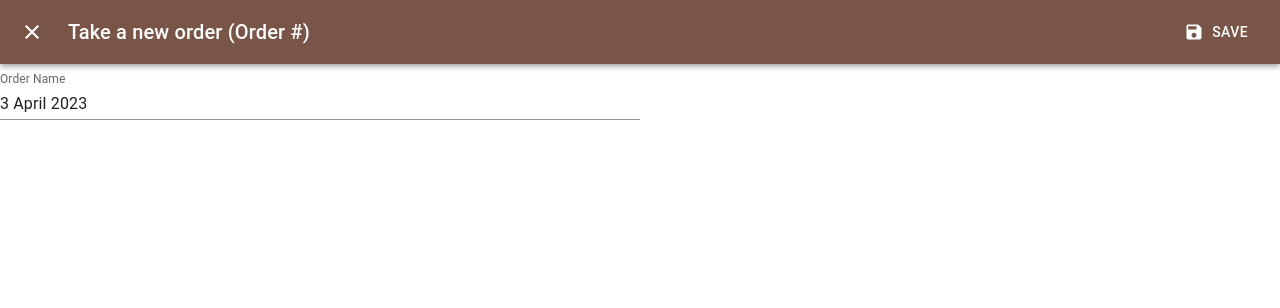
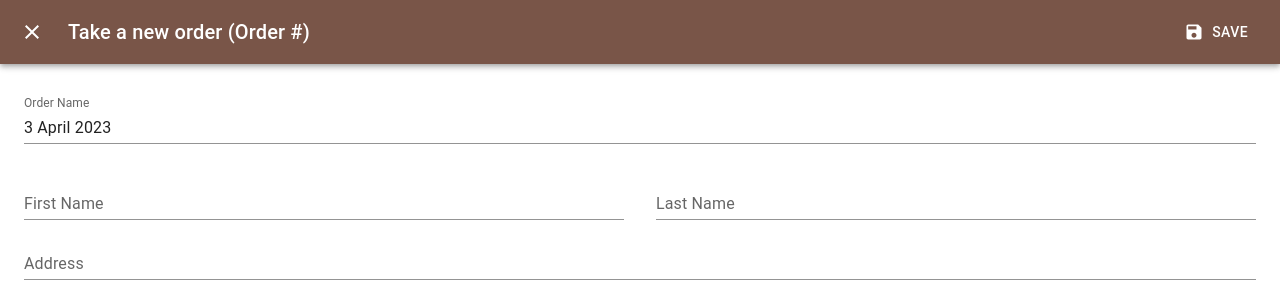
Before and after one commit to leekayden/kopikia, a React (Create React App) app: page /order in a window 1280 px wide. Both pictures are taken after a click on the button "TAKE AN ORDER". Shown: the top 308 px of the page. Built offline with nearby package versions, Linux system fonts and the light colour scheme; grey boxes are pictures that could not be loaded.

Commit message:
add grids (to change text)

```diff
--- a/src/components/common/TakeOrder.tsx
+++ b/src/components/common/TakeOrder.tsx
@@ -8,8 +8,9 @@ import Typography from "@mui/material/Typography";
 import CloseIcon from "@mui/icons-material/Close";
 import Slide from "@mui/material/Slide";
 import TextField from "@mui/material/TextField";
-import SaveIcon from '@mui/icons-material/Save';
+import SaveIcon from "@mui/icons-material/Save";
 import { TransitionProps } from "@mui/material/transitions";
+import Grid from "@mui/material/Grid";
 
 const Transition = React.forwardRef(function Transition(
   props: TransitionProps & {
@@ -34,7 +35,7 @@ export default function FullScreenDialog() {
       "September",
       "October",
       "November",
-      "December"
+      "December",
     ];
     const today = new Date();
     const day = today.getDate();
@@ -90,14 +91,45 @@ export default function FullScreenDialog() {
             </Button>
           </Toolbar>
         </AppBar>
+        <Grid container sx={{ p: 3 }}>
+          <Grid item xs={12} sx={{ mb: 2 }}>
             <TextField
-          sx={{ width: "50vw" }}
+              fullWidth
               id="order-name"
               margin="dense"
               label="Order Name"
               variant="standard"
               defaultValue={currentDate}
             />
+          </Grid>
+          <Grid item xs={12} sm={6} sx={{ pr: 2 }}>
+            <TextField
+              fullWidth
+              id="first-name"
+              margin="dense"
+              label="First Name"
+              variant="standard"
+            />
+          </Grid>
+          <Grid item xs={12} sm={6} sx={{ pl: 2 }}>
+            <TextField
+              fullWidth
+              id="last-name"
+              margin="dense"
+              label="Last Name"
+              variant="standard"
+            />
+          </Grid>
+          <Grid item xs={12}>
+            <TextField
+              fullWidth
+              id="address"
+              margin="dense"
+              label="Address"
+              variant="standard"
+            />
+          </Grid>
+        </Grid>
       </Dialog>
     </div>
   );
```
Lines whose indentation alone changed are shown as unchanged.
